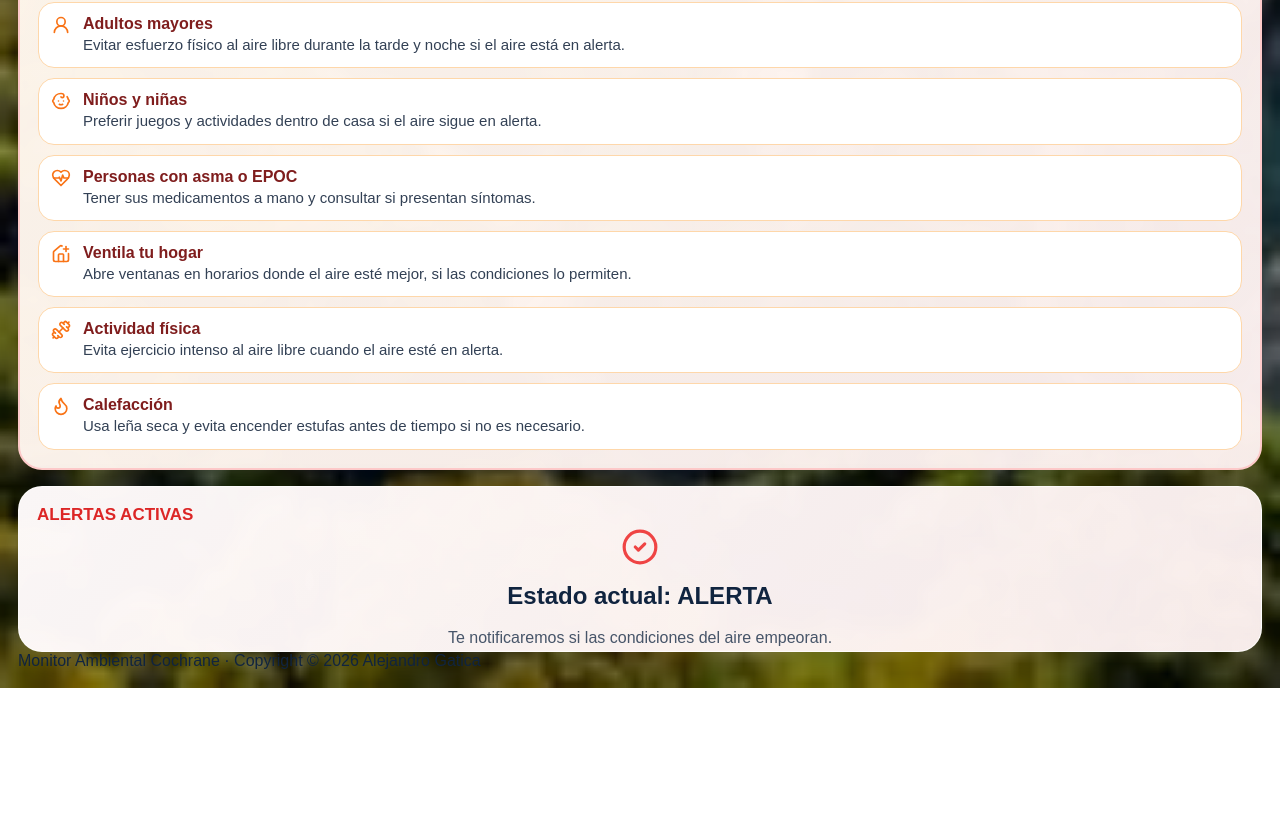
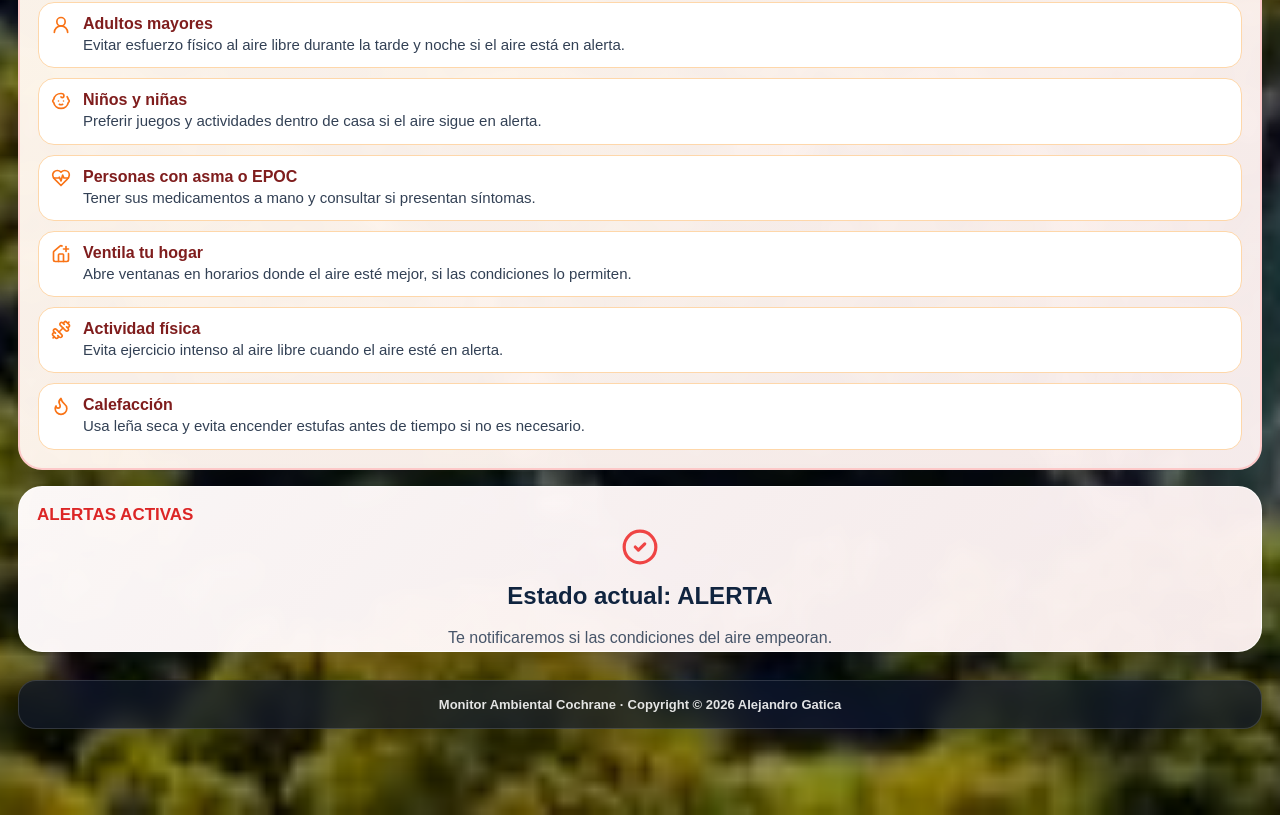
Before and after one commit to alejandro41/aire-cochrane, a React (Vite) app: page / in a window 1280 px wide. Shown: the part 2603-3418 px from the top of the page. Before the commit the page ends 3291 px from the top, so only its background shows below. Built offline with nearby package versions, Linux system fonts and the light colour scheme; no server answers.

Commit message:
Mejorar visualizacion del footer

```diff
--- a/src/styles.css
+++ b/src/styles.css
@@ -169,3 +169,20 @@ html {
   background: linear-gradient(135deg, #06b6d4, #34d399);
   color: white;
 }
+.footer {
+  margin-top: 28px;
+  margin-bottom: 28px;
+  padding: 16px 20px;
+  text-align: center;
+  font-size: 13px;
+  font-weight: 600;
+  color: rgba(255, 255, 255, 0.88);
+  background: rgba(15, 23, 42, 0.72);
+  border: 1px solid rgba(255, 255, 255, 0.14);
+  border-radius: 18px;
+  backdrop-filter: blur(10px);
+  box-shadow: 0 12px 30px rgba(0, 0, 0, 0.22);
+}
+.content {
+  padding-bottom: 40px;
+}
```
